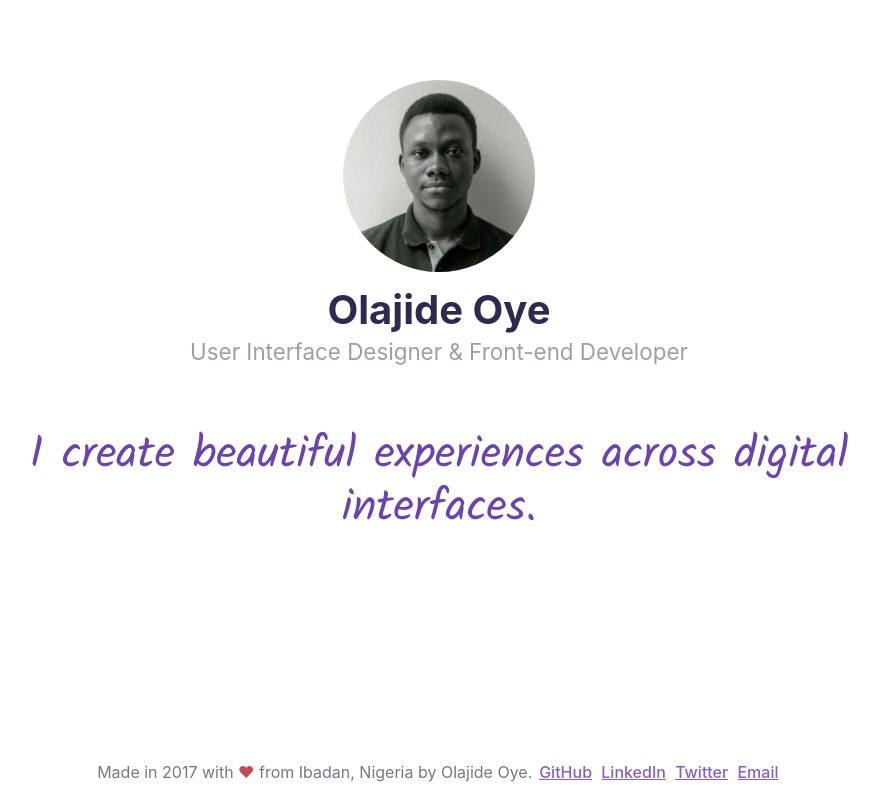
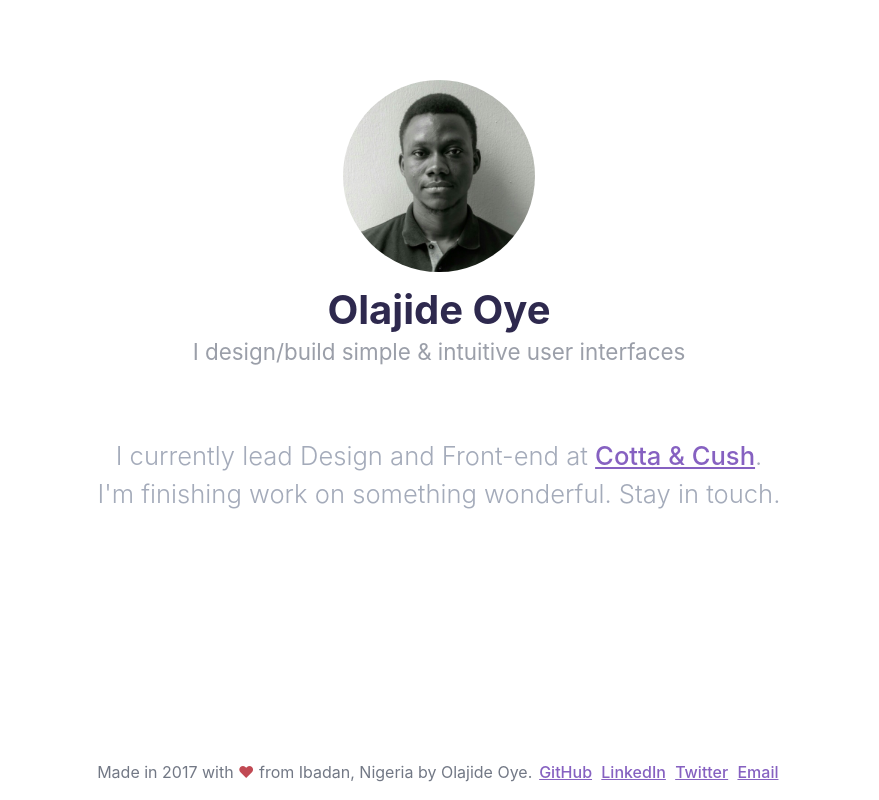
Before and after one commit to olajideoye/personal-website, a website: page app/index.html in a window 1280 px wide. Shown: the whole page, without its empty margins (201-1080 px from the left). Drawn offline with nearby package versions, Linux system fonts and the light colour scheme; files that its build step writes are made by us from their sources; files whose address does not match are found by name.

Commit message:
Profile description

```diff
--- a/app/index.html
+++ b/app/index.html
@@ -11,10 +11,7 @@
 
     <title>Olajide Oye — UI Designer and Front-End Developer based in Nigeria</title>
 
-    <link href="https://fonts.googleapis.com/css?family=Kalam" rel="preload" as="style">
     <link href="/css/styles.css" rel="preload" as="style">
-
-    <link href="https://fonts.googleapis.com/css?family=Kalam" rel="stylesheet">
     <link href="/css/styles.css" rel="stylesheet">
 
     <link rel="icon" type="image/png" href="/favicon.png">
@@ -32,8 +29,11 @@
         </noscript>
     </div>
     <h1 class="profile-name">Olajide Oye</h1>
-    <h3 class="profile-headline">User Interface Designer &amp; Front-end Developer</h3>
-    <p class="profile-tagline">I create beautiful experiences across digital interfaces.</p>
+    <h3 class="profile-headline">I design/build simple &amp; intuitive user interfaces</h3>
+    <p class="profile-description">
+        I currently lead Design and Front-end at <a target="_blank" href="http://cottacush.com">Cotta &amp; Cush</a>.
+        <br>I'm finishing work on something wonderful. Stay in touch.
+    </p>
 </div>
 
 <footer class="footer">
--- a/app/scss/_profile.scss
+++ b/app/scss/_profile.scss
@@ -3,8 +3,12 @@
   margin: 0 0 7rem;
   padding: 0 1rem;
 
-  @include screen-breakpoint('sm') {
+  @include screen-breakpoint(sm) {
     padding: 0 1.5rem;
+  }
+
+  @include screen-breakpoint(md) {
+    margin-bottom: 8rem;
   }
 }
 
@@ -69,52 +73,40 @@
   font-weight: $default-font-weight;
 
   @include screen-breakpoint(sm) {
-    margin-bottom: 3rem;
+    margin-bottom: 3.2rem;
   }
 
   @include screen-breakpoint(md) {
     font-size: 1.4rem;
-    margin-bottom: 4rem;
+    margin-bottom: 4.5rem;
   }
 
   @include screen-breakpoint(xl) {
     font-size: 1.5rem;
-    margin-bottom: 5rem;
+    margin-bottom: 6rem;
   }
 
   @include screen-breakpoint(xxl) {
-    margin-bottom: 6rem;
+    margin-bottom: 7rem;
   }
 }
 
-.profile-tagline {
+.profile-description {
   max-width: 60rem;
   margin: 0 auto;
-  color: $profile-tagline-color;
-  font-size: 1.75rem;
-  line-height: 1.2;
+  color: $text-muted;
+  font-size: 1.2rem;
   font-weight: 300;
-  // font-style: italic;
-  font-family: 'Kalam', cursive;
+
+   a {
+     font-weight: 500;
+   }
 
   @include screen-breakpoint(sm) {
-    font-size: 2rem;
+    font-size: 1.4rem;
   }
 
   @include screen-breakpoint(md) {
-    width: 70%;
-    font-size: 2.4rem;
-  }
-
-  @include screen-breakpoint(lg) {
-    font-size: 2.8rem;
-  }
-
-  @include screen-breakpoint(xl) {
-    font-size: 3rem;
-  }
-
-  @include screen-breakpoint(xxl) {
-    font-size: 3.5rem;
+    font-size: 1.6rem;
   }
 }
```
